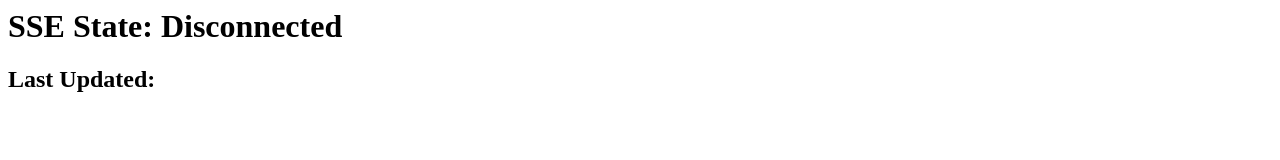
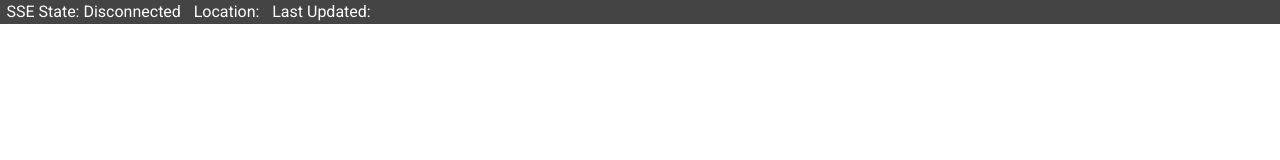
Before and after one commit to chr1s-b/myliveplatform, a website: page public/departures/index.html in a window 1280 px wide. Drawn offline with Linux system fonts and the light colour scheme; no server answers.

Commit message:
Initial CSS

```diff
--- a/app.js
+++ b/app.js
@@ -39,10 +39,12 @@ function depboard(res, station,n_services) {
 	api.call(operation.GET_DEPARTURE_BOARD, options).then((board) =>{
 		const r = board.GetStationBoardResult;
 		const services = r.trainServices.service;
+		const loc = r.locationName;
 		if (n_services != null) {
 			services = services.slice(0,n_services)
 		}
-		var b = `<br/>`;
+		console.log(r);
+		var b = `${loc}&<br/>`;
 		for (s of services) {
 			b = b + `${s.std} ${s.destination.location.locationName} ${s.etd} ${s.platform} <br/>`;
 		};
--- a/public/departures/index.html
+++ b/public/departures/index.html
@@ -8,7 +8,11 @@
 	  var d = new Date();
 	  var n = d.toLocaleTimeString();
 	  console.log(e);
-      document.getElementById('board').innerHTML = e.data;
+	  var loc = e.data.split("&")[0];
+	  var board = e.data.split("&")[1];
+	  window.document.title = loc;
+	  document.getElementById('loc').innerHTML = loc;
+      document.getElementById('board').innerHTML = board;
 	  document.getElementById('last_update').innerHTML = n;
     }, false)
 
@@ -31,10 +35,16 @@
     console.log("Your browser doesn't support SSE")
   }
   </script>
+  <link rel="stylesheet" type="text/css" href="style.css">
 </head>
 <body>
-  <h1>SSE State: <span id="state"></span></h1>
-  <h2>Last Updated: <span id="last_update"></span></h2>
-  <h3><span id="board"></span></h3>
+	<ul id="header">
+	  <li>SSE State: <span id="state"></span></li>
+	  <li>Location: <span id="loc"></span></li>
+	  <li>Last Updated: <span id="last_update"></span></li>
+	</ul>
+	<div id="content">
+		<h3><span id="board"></span></h3>
+	</div>
 </body>
 </html>
--- /dev/null
+++ b/public/departures/style.css
@@ -0,0 +1,32 @@
+@import url('https://fonts.googleapis.com/css?family=Roboto&display=swap');
+
+body {
+	font-family: 'Roboto', sans-serif;
+	margin: 0;
+}
+
+#header {
+  list-style-type: none;
+  margin: 0;
+  padding: 0;
+  overflow: hidden;
+  background-color: #444;
+  position:fixed;
+  top: 0;
+  left: 0;
+  width: 100%;
+  font-size: 1em;
+}
+
+li {
+	float: left;
+  display: block;
+  color: white;
+  text-align: center;
+  padding: 0.15em 0.4em;
+  text-decoration: none;
+}
+
+#content {
+	margin-top: 0.8em;
+}
```
